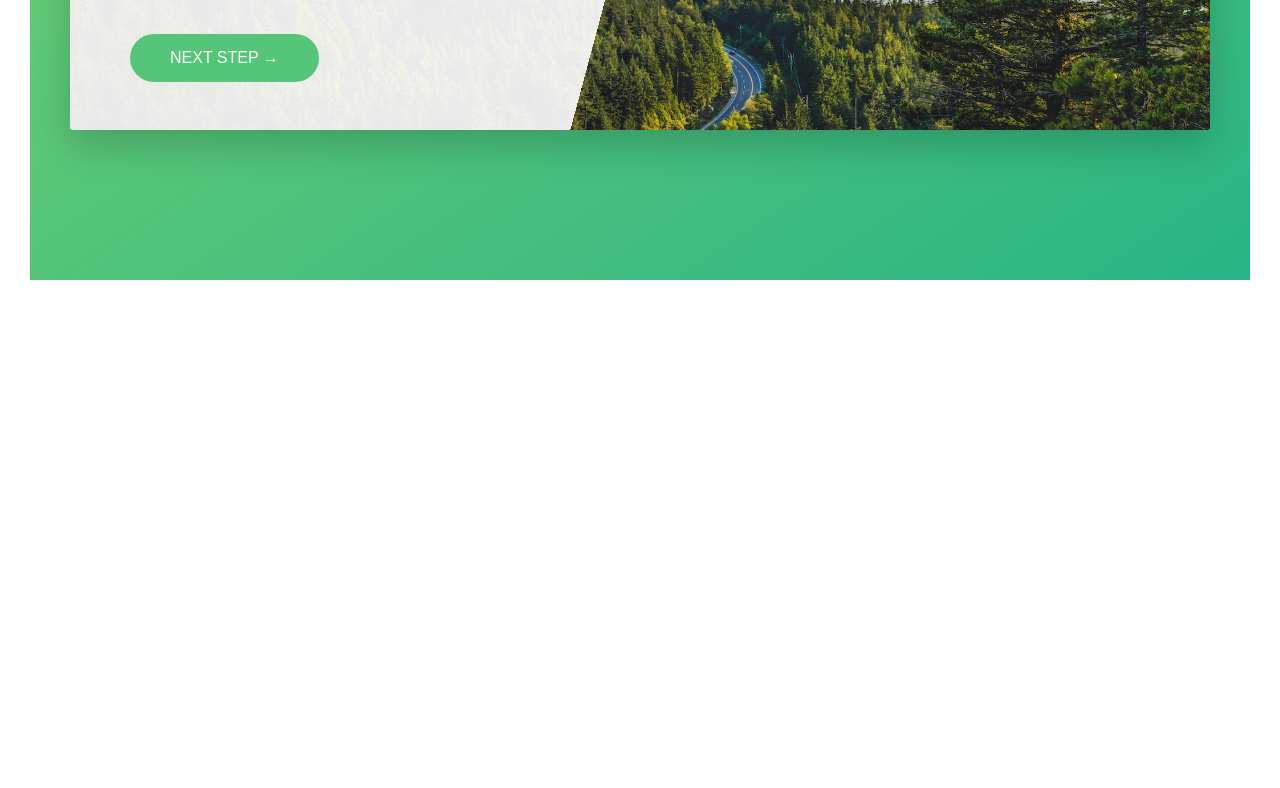
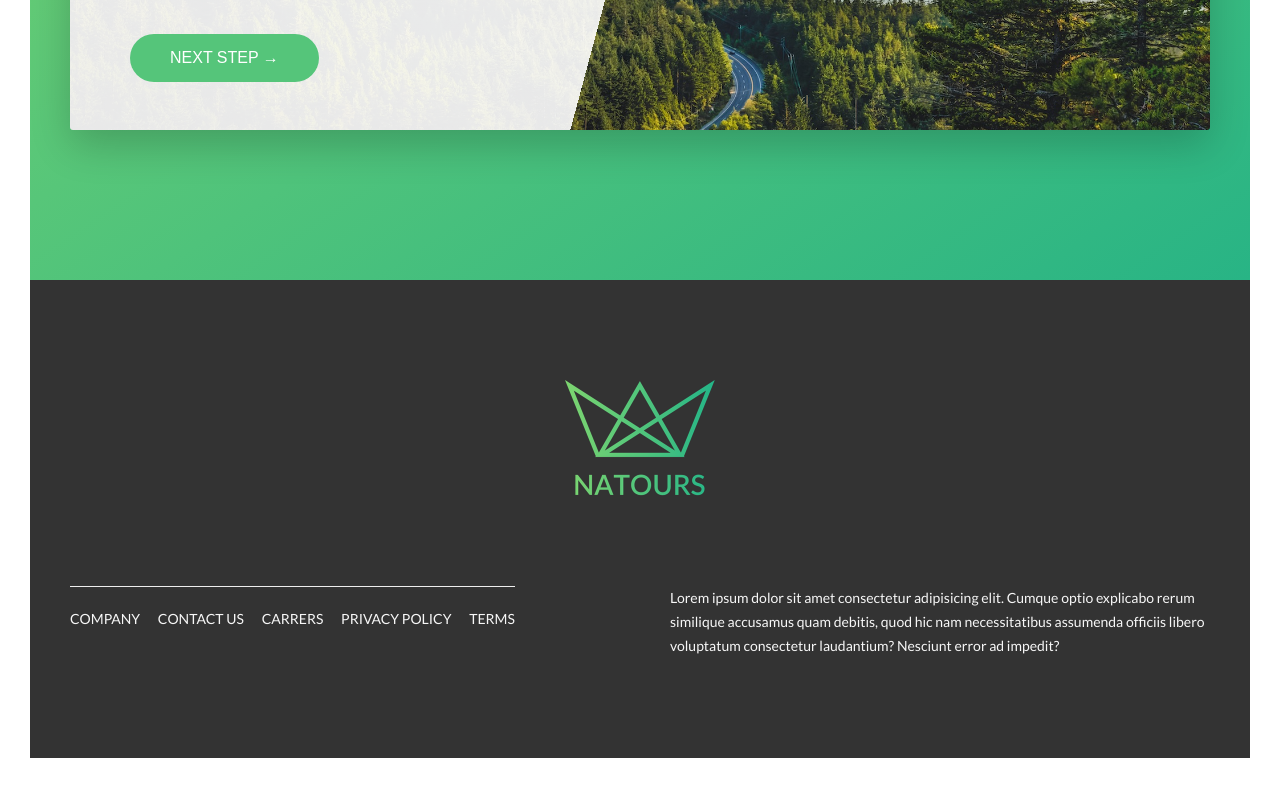
Before and after one commit to mohamed-abdou-mg/Natours-Template, a website: page index.html in a window 1280 px wide. Shown: the part 5000-5788 px from the top of the page. Before the commit the page ends 5310 px from the top, so only its background shows below. Drawn offline with Linux system fonts and the light colour scheme.

Commit message:
Styling footer section

```diff
--- a/index.html
+++ b/index.html
@@ -13,6 +13,7 @@
         <title>Natours | Exciting tours for adventurous people</title>
     </head>
     <body>
+
         <header class="header">
             <div class="header__logo-box">
                 <img src="./img/logo-white.png" alt="Logo" class="header__logo">
@@ -288,6 +289,40 @@
             </section>
         </main>
 
+        <footer class="footer">
+            <div class="footer__logo-box">
+                <img src="./img/logo-green-2x.png" alt="Footer Logo" class="footer__logo">
+            </div>
+            <div class="row">
+                <div class="col-1-of-2">
+                    <div class="footer__navigation">
+                        <ul class="footer__list">
+                            <li class="footer__item">
+                                <a href="#" class="footer__link">Company</a>
+                            </li>
+                            <li class="footer__item">
+                                <a href="#" class="footer__link">Contact us</a>
+                            </li>
+                            <li class="footer__item">
+                                <a href="#" class="footer__link">Carrers</a>
+                            </li>
+                            <li class="footer__item">
+                                <a href="#" class="footer__link">Privacy policy</a>
+                            </li>
+                            <li class="footer__item">
+                                <a href="#" class="footer__link">Terms</a>
+                            </li>
+                        </ul>
+                    </div>
+                </div>
+                <div class="col-1-of-2">
+                    <p class="footer_paragraph">
+                        Lorem ipsum dolor sit amet consectetur adipisicing elit. Cumque optio explicabo rerum similique accusamus quam debitis, quod hic nam necessitatibus assumenda officiis libero voluptatum consectetur laudantium? Nesciunt error ad impedit?
+                    </p>
+                </div>
+            </div>
+        </footer>
+
         <!-- <section>
             <div class="row">
                 <div class="col-1-of-2">col-1-of-2</div>
--- a/sass/abstracts/_variables.scss
+++ b/sass/abstracts/_variables.scss
@@ -14,7 +14,9 @@ $color-tertiary-dark: #5643fa;
 
 $color-grey-light-1: #f7f7f7;
 $color-grey-light-2: #eee;
+
 $color-grey-dark: #777;
+$color-grey-dark-2: #333;
 
 // grid variables
 $grid-width: 114rem;
--- /dev/null
+++ b/sass/layouts/_footer.scss
@@ -0,0 +1,51 @@
+.footer {
+    background-color: $color-grey-dark-2;
+    color: $color-grey-light-1;
+    padding: 10rem 0;
+    font-size: 1.4rem;
+
+
+    &__logo-box {
+        text-align: center;
+        margin-bottom: 8rem;
+    }
+
+    &__logo {
+        width: 15rem;
+        height: auto;
+    }
+
+    &__navigation {
+        border-top: 1px solid $color-grey-light-2;
+        padding-top: 2rem;
+        display: inline-block;
+    }
+
+    &__list {
+        list-style: none;
+    }
+
+    &__item {
+        display: inline-block;
+        &:not(:last-child){
+            margin-right: 1.5rem;
+        }
+    }
+
+    &__link {
+        &:visited, &:link {
+            background-color: $color-grey-dark-2;
+            color: $color-grey-light-1;
+            display: inline-block;
+            text-transform: uppercase;
+            text-decoration: none;
+            transition: all .3s ease-in-out;
+        }
+
+        &:hover, &:active {
+            color: $color-primary;
+            box-shadow: 0 1rem 2rem rgba($color-black, .4);
+            transform: scale(1.3) rotate(5deg);
+        }
+    }
+}
--- a/sass/main.scss
+++ b/sass/main.scss
@@ -17,5 +17,6 @@
 
 @import "layouts/grid";
 @import "layouts/header";
+@import "layouts/footer";
 
 @import "pages/home";
```
Also changed, not shown: css/style.css.
